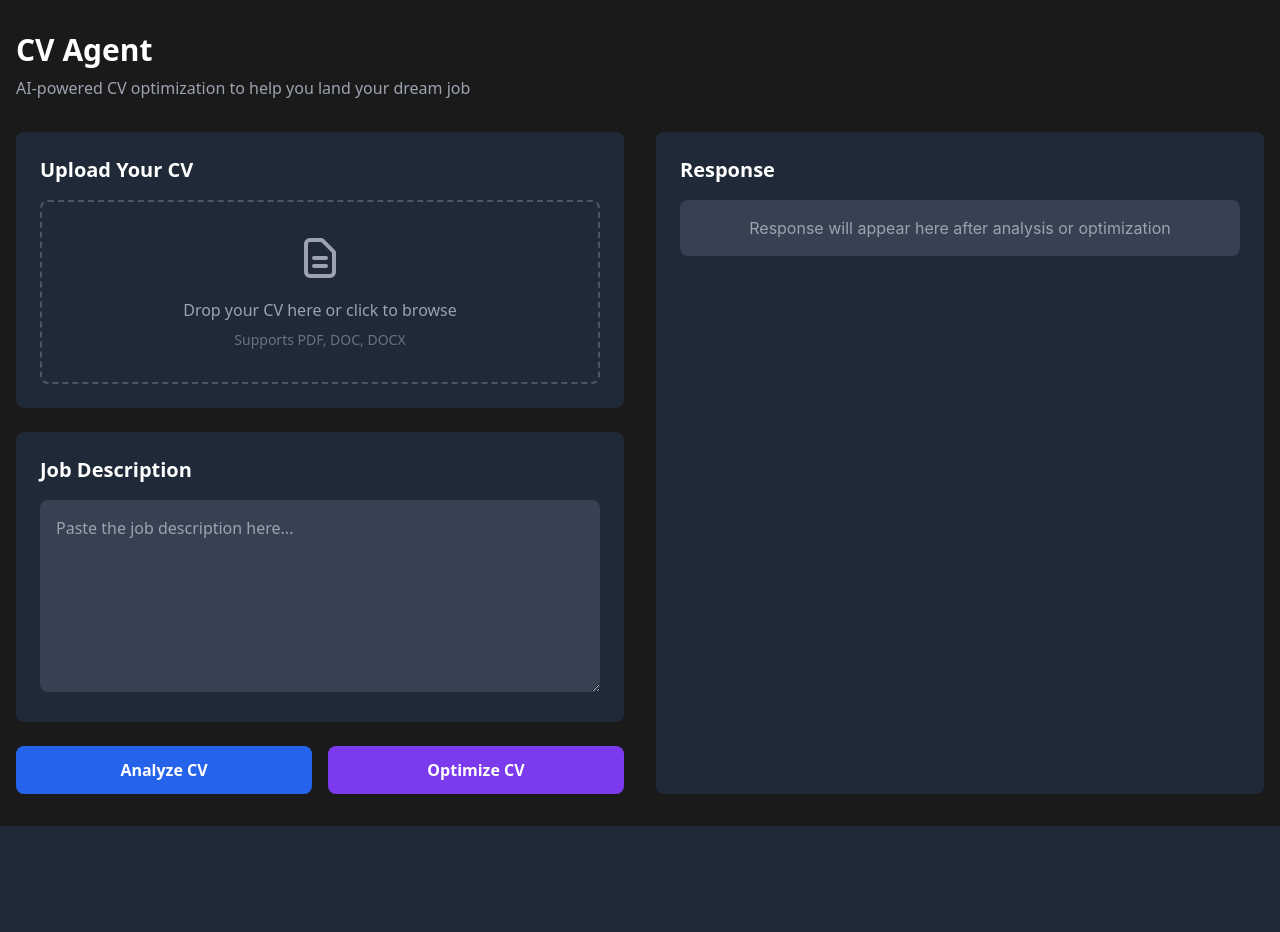
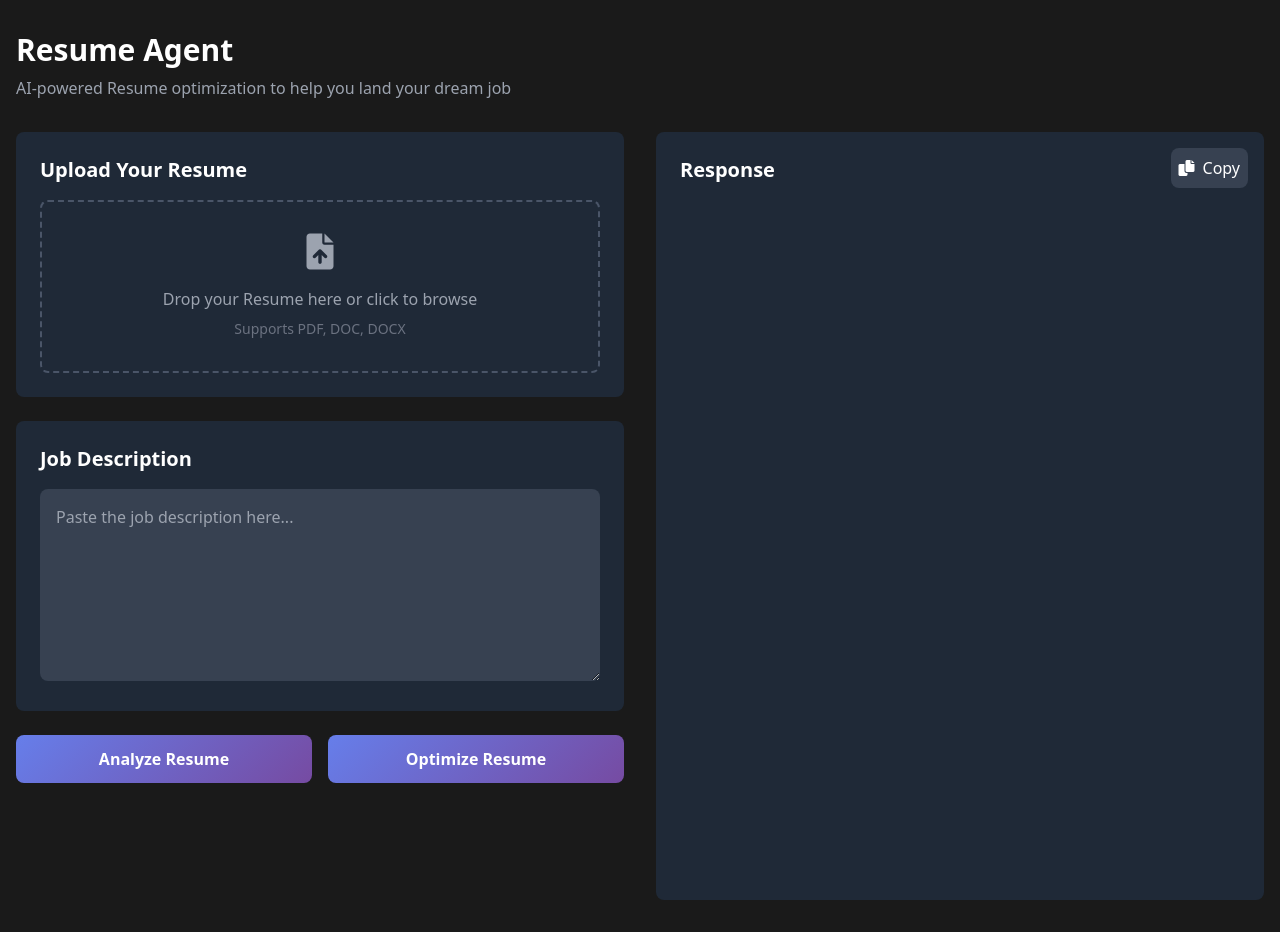
Before and after one commit to DigitaTransforma/cv-agent, a Flask app: page / in a window 1280 px wide. Before the commit the page ends 826 px from the top, so only its background shows below. Run offline with Flask 3, Linux system fonts and the light colour scheme; some libraries are stand-ins or nearby versions.

Commit message:
UI Improvements

```diff
--- a/templates/index.html
+++ b/templates/index.html
@@ -3,9 +3,9 @@
 <head>
     <meta charset="UTF-8">
     <meta name="viewport" content="width=device-width, initial-scale=1.0">
-    <title>CV Agent - AI-powered CV optimization</title>
+    <title>Resume Agent - AI-powered Resume optimization</title>
     <link href="https://cdn.jsdelivr.net/npm/tailwindcss@2.2.19/dist/tailwind.min.css" rel="stylesheet">
-    <link href="https://cdn.jsdelivr.net/npm/marked/lib/marked.min.js" rel="stylesheet">
+    <link rel="stylesheet" href="https://cdnjs.cloudflare.com/ajax/libs/font-awesome/6.0.0/css/all.min.css">
     <style>
         .dark-mode {
             background-color: #1a1a1a;
@@ -30,8 +30,34 @@
             0% { transform: rotate(0deg); }
             100% { transform: rotate(360deg); }
         }
-        #response-area {
-            font-family: -apple-system, BlinkMacSystemFont, "Segoe UI", Roboto, "Helvetica Neue", Arial, sans-serif;
+        #response-container {
+            height: calc(100vh - 2rem);
+            overflow-y: auto;
+            position: relative;
+        }
+        .copy-button {
+            position: absolute;
+            top: 1rem;
+            right: 1rem;
+            padding: 0.5rem;
+            background: #374151;
+            border-radius: 0.5rem;
+            transition: all 0.2s ease;
+            display: flex;
+            align-items: center;
+            gap: 0.5rem;
+        }
+        .copy-button:hover {
+            background: #4B5563;
+        }
+        .modern-button {
+            background: linear-gradient(135deg, #667eea 0%, #764ba2 100%);
+            transition: all 0.3s ease;
+            transform: translateY(0);
+        }
+        .modern-button:hover {
+            transform: translateY(-2px);
+            box-shadow: 0 4px 12px rgba(102, 126, 234, 0.25);
         }
         #response-area h1 {
             font-size: 1.8em;
@@ -76,22 +102,20 @@
 <body class="dark-mode min-h-screen">
     <div class="container mx-auto px-4 py-8">
         <header class="mb-8">
-            <h1 class="text-3xl font-bold mb-2">CV Agent</h1>
-            <p class="text-gray-400">AI-powered CV optimization to help you land your dream job</p>
+            <h1 class="text-3xl font-bold mb-2">Resume Agent</h1>
+            <p class="text-gray-400">AI-powered Resume optimization to help you land your dream job</p>
         </header>
 
         <div class="grid grid-cols-1 md:grid-cols-2 gap-8">
             <div class="space-y-6">
-                <!-- CV Upload Section -->
+                <!-- Resume Upload Section -->
                 <div class="bg-gray-800 rounded-lg p-6">
-                    <h2 class="text-xl font-semibold mb-4">Upload Your CV</h2>
+                    <h2 class="text-xl font-semibold mb-4">Upload Your Resume</h2>
                     <div id="upload-area" class="upload-area rounded-lg p-8 text-center cursor-pointer">
                         <div class="mb-4">
-                            <svg class="mx-auto h-12 w-12 text-gray-400" fill="none" stroke="currentColor" viewBox="0 0 24 24">
-                                <path stroke-linecap="round" stroke-linejoin="round" stroke-width="2" d="M9 12h6m-6 4h6m2 5H7a2 2 0 01-2-2V5a2 2 0 012-2h5.586a1 1 0 01.707.293l5.414 5.414a1 1 0 01.293.707V19a2 2 0 01-2 2z"></path>
-                            </svg>
+                            <i class="fas fa-file-upload text-4xl text-gray-400"></i>
                         </div>
-                        <p class="text-gray-400">Drop your CV here or click to browse</p>
+                        <p class="text-gray-400">Drop your Resume here or click to browse</p>
                         <p class="text-sm text-gray-500 mt-2">Supports PDF, DOC, DOCX</p>
                         <input type="file" id="cv-upload" class="hidden" accept=".pdf,.doc,.docx">
                     </div>
@@ -105,22 +129,28 @@
 
                 <!-- Action Buttons -->
                 <div class="flex space-x-4">
-                    <button id="analyze-btn" class="flex-1 bg-blue-600 hover:bg-blue-700 text-white font-semibold py-3 px-6 rounded-lg transition duration-300">
-                        Analyze CV
+                    <button id="analyze-btn" class="flex-1 modern-button text-white font-semibold py-3 px-6 rounded-lg transition duration-300">
+                        Analyze Resume
                     </button>
-                    <button id="optimize-btn" class="flex-1 bg-purple-600 hover:bg-purple-700 text-white font-semibold py-3 px-6 rounded-lg transition duration-300">
-                        Optimize CV
+                    <button id="optimize-btn" class="flex-1 modern-button text-white font-semibold py-3 px-6 rounded-lg transition duration-300">
+                        Optimize Resume
                     </button>
                 </div>
             </div>
 
             <!-- Response Section -->
-            <div class="bg-gray-800 rounded-lg p-6">
-                <h2 class="text-xl font-semibold mb-4">Response</h2>
-                <div id="response-area" class="bg-gray-700 rounded-lg p-4 min-h-[400px] text-gray-300 overflow-auto">
-                    <div class="flex items-center justify-center h-full text-gray-400">
-                        Response will appear here after analysis or optimization
-                    </div>
+            <div id="response-container" class="bg-gray-800 rounded-lg p-6 relative">
+                <div class="flex justify-between items-center mb-4">
+                    <h2 class="text-xl font-semibold">Response</h2>
+                    <button class="copy-button" onclick="copyResponse()">
+                        <i class="fas fa-copy"></i>
+                        <span>Copy</span>
+                    </button>
+                </div>
+                <div id="response-area" class="prose prose-invert"></div>
+                <div id="loading" class="hidden">
+                    <div class="spinner mx-auto"></div>
+                    <p class="text-center mt-4">Processing your Resume...</p>
                 </div>
             </div>
         </div>
@@ -134,6 +164,7 @@
             const analyzeBtn = document.getElementById('analyze-btn');
             const optimizeBtn = document.getElementById('optimize-btn');
             const responseArea = document.getElementById('response-area');
+            const loading = document.getElementById('loading');
             let selectedFile = null;
 
             // Initialize marked with options
@@ -186,7 +217,7 @@
 
             async function processCV(action) {
                 if (!selectedFile) {
-                    alert('Please select a CV file first');
+                    alert('Please select a Resume file first');
                     return;
                 }
 
@@ -201,12 +232,8 @@
                 formData.append('action', action);
 
                 // Show loading spinner
-                responseArea.innerHTML = `
-                    <div class="flex flex-col items-center justify-center h-full">
-                        <div class="spinner mb-4"></div>
-                        <div class="text-gray-400">Processing your CV...</div>
-                    </div>
-                `;
+                loading.classList.remove('hidden');
+                responseArea.classList.add('hidden');
 
                 try {
                     const response = await fetch('/upload', {
@@ -222,9 +249,25 @@
                         // Convert markdown to HTML and display
                         responseArea.innerHTML = marked.parse(data.result);
                     }
+                    loading.classList.add('hidden');
+                    responseArea.classList.remove('hidden');
                 } catch (error) {
                     responseArea.innerHTML = `<div class="text-red-500">Error: ${error.message}</div>`;
+                    loading.classList.add('hidden');
+                    responseArea.classList.remove('hidden');
                 }
+            }
+
+            function copyResponse() {
+                const responseText = document.getElementById('response-area').innerText;
+                navigator.clipboard.writeText(responseText).then(() => {
+                    const copyBtn = document.querySelector('.copy-button');
+                    const originalContent = copyBtn.innerHTML;
+                    copyBtn.innerHTML = '<i class="fas fa-check"></i><span>Copied!</span>';
+                    setTimeout(() => {
+                        copyBtn.innerHTML = originalContent;
+                    }, 2000);
+                });
             }
 
             analyzeBtn.addEventListener('click', () => processCV('analyze'));
```
